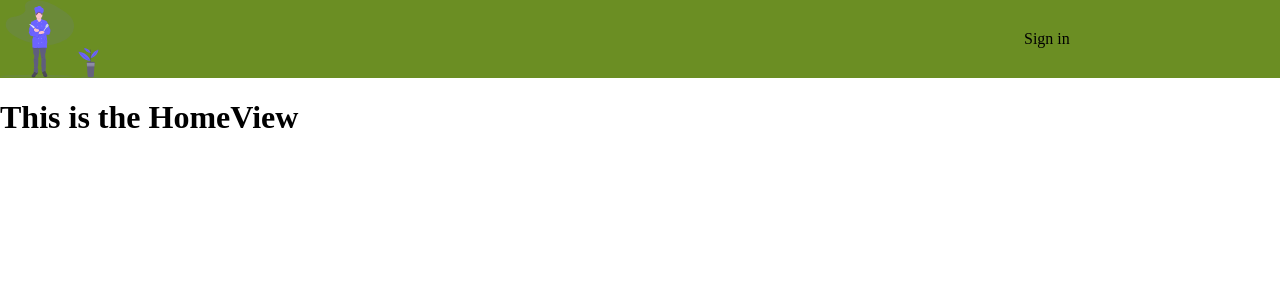
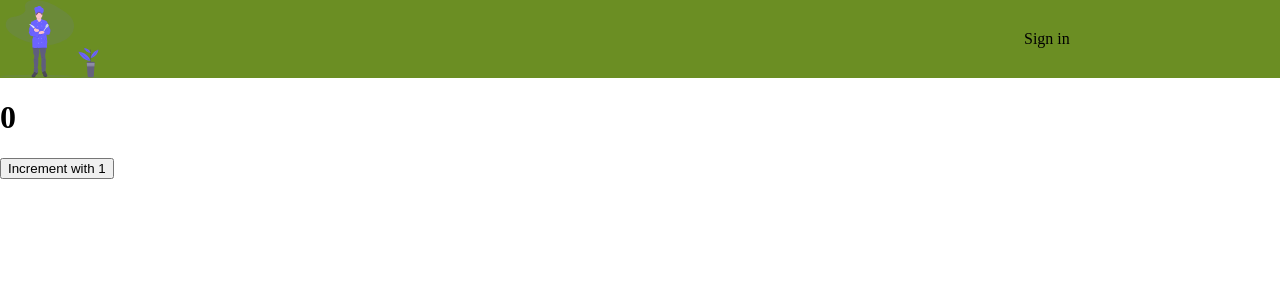
Before and after one commit to UlrikaLif/mondialechef, a React (Create React App) app: page / in a window 1280 px wide. Shown: the top 300 px of the page. Built offline with nearby package versions, Linux system fonts and the light colour scheme.

Commit message:
Added useEffect to HomeView - chapter 16

```diff
--- a/src/view/HomeView.js
+++ b/src/view/HomeView.js
@@ -1,10 +1,21 @@
-import React from 'react'
+import React, { useEffect, useState } from 'react'
 
 export const HomeView = () => {
+    const [count, setCount] = useState(0)
+
+    useEffect(() => {
+        alert('Component is being rendered')
+        return () => {
+            alert('Component is being removed')
+        }
+    }, [count])
 
     return(
         <div>
-            <h1> This is the HomeView</h1>
+            <h1> {count}</h1>
+            <button onClick={() => setCount(count + 1)}>
+                Increment with 1
+            </button>
         </div>
     )
 }
```
